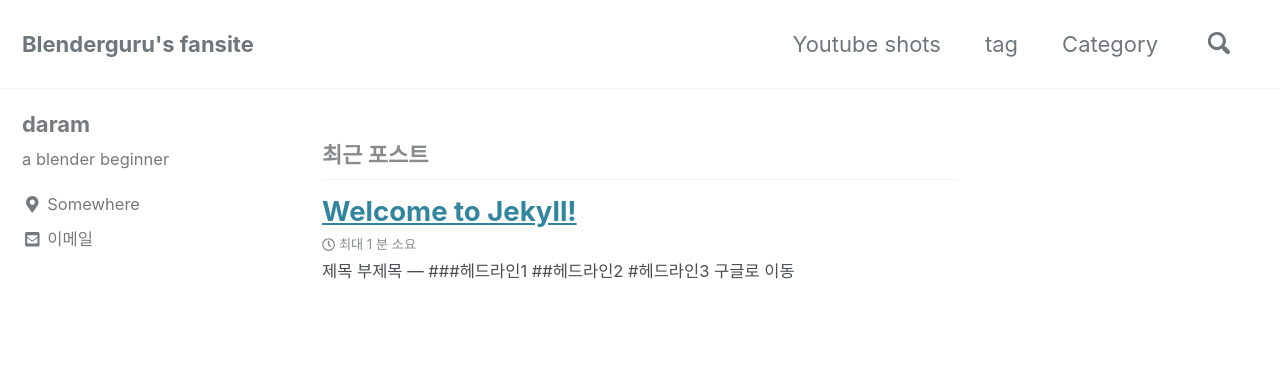
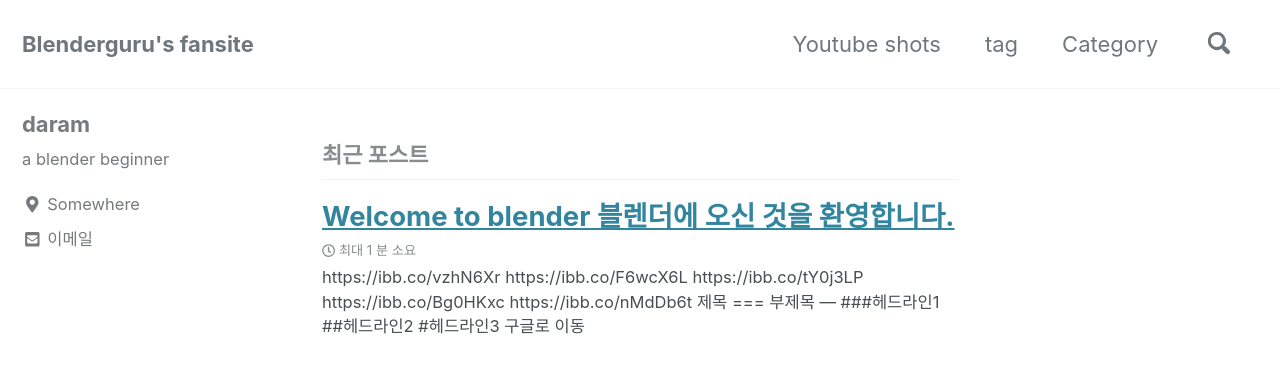
Before and after one commit to daramoooooo/daramoooooo.github.io, a Jekyll site: the page built from index.html, in a window 1280 px wide and 900 px high. Shown: the top 373 px of the window. Built offline with Jekyll 4.4.1, drawn with Linux system fonts in a browser that asks for light colours; cached includes are drawn as plain includes; nearby versions of some CDN libraries; the list of posts is cut into pages by our own code.

Commit message:
Update 2019-07-06-start.md

```diff
--- a/_posts/2019-07-06-start.md
+++ b/_posts/2019-07-06-start.md
@@ -1,11 +1,16 @@
 ---
 layout: post
-title:  "Welcome to Jekyll!"
-date:   2015-11-17 16:16:01 -0600
-categories: jekyll update
+title:  "Welcome to blender 블렌더에 오신 것을 환영합니다."
+date:   2019-07-06 16:16:01 -0600
+categories: blender
+tag: [blender, start, beginner]
 ---
 
-
+https://ibb.co/vzhN6Xr
+https://ibb.co/F6wcX6L
+https://ibb.co/tY0j3LP
+https://ibb.co/Bg0HKxc
+https://ibb.co/nMdDb6t
 제목
 ===
 부제목
```
